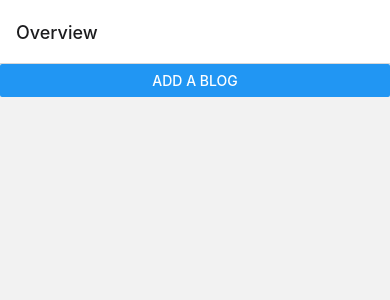
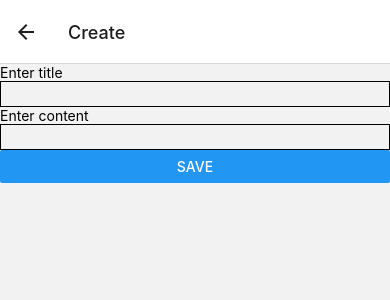
Before and after one commit to aminedammak/RN-blog, a React Native app: screen /Create in a window 390 px wide. Before the commit this address had no page. Shown: the top 300 px of the page. Built offline with nearby package versions, Linux system fonts and the light colour scheme.

Commit message:
Create blog post

```diff
--- a/App.js
+++ b/App.js
@@ -1,11 +1,12 @@
 import * as React from "react";
-import { View, Text } from "react-native";
+import { TouchableOpacity } from "react-native";
 import { NavigationContainer } from "@react-navigation/native";
 import { createNativeStackNavigator } from "@react-navigation/native-stack";
 import { Provider } from "./src/contexts/BlogContext";
 import IndexScreen from "./src/screens/IndexScreen";
 import ShowScreen from "./src/screens/ShowScreen";
-
+import CreateScreen from "./src/screens/CreateScreen";
+import { Feather } from "@expo/vector-icons";
 const Stack = createNativeStackNavigator();
 
 function App() {
@@ -16,12 +17,28 @@ function App() {
           <Stack.Screen
             name="Index"
             component={IndexScreen}
-            options={{ title: "Overview" }}
+            options={({ navigation, route }) => {
+              return {
+                title: "Overview",
+                headerRight: () => (
+                  <TouchableOpacity
+                    onPress={() => navigation.navigate("Create")}
+                  >
+                    <Feather name="plus" size={24} color="black" />
+                  </TouchableOpacity>
+                ),
+              };
+            }}
           />
           <Stack.Screen
             name="Show"
             component={ShowScreen}
             options={{ title: "Show" }}
+          />
+          <Stack.Screen
+            name="Create"
+            component={CreateScreen}
+            options={{ title: "Create" }}
           />
         </Stack.Navigator>
       </NavigationContainer>
--- a/src/contexts/BlogContext.js
+++ b/src/contexts/BlogContext.js
@@ -7,7 +7,8 @@ const blogReducer = (state, action) => {
         ...state,
         {
           id: Math.floor(Math.random() * Math.random() * 999999),
-          title: `Blog post # ${state.length + 1}`,
+          title: action.payload.title,
+          content: action.payload.content,
         },
       ];
     case "delete_blogpost":
@@ -18,10 +19,12 @@ const blogReducer = (state, action) => {
 };
 
 const addBlogPost = (dispatch) => {
-  return () => {
+  return (blogPost, callback) => {
     dispatch({
       type: "add_blogpost",
+      payload: blogPost,
     });
+    callback();
   };
 };
 
--- /dev/null
+++ b/src/screens/CreateScreen.js
@@ -0,0 +1,48 @@
+import React, { useState, useContext } from "react";
+import { StyleSheet, Text, View, TextInput, Button } from "react-native";
+import { Context } from "../contexts/BlogContext";
+
+const CreateScreen = ({ navigation }) => {
+  const { state, addBlogPost } = useContext(Context);
+  const [title, setTitle] = useState("");
+  const [content, setContent] = useState("");
+  return (
+    <View>
+      <Text>Enter title</Text>
+      <TextInput
+        autoCapitalize="none"
+        autoCorrect={false}
+        style={styles.input}
+        value={title}
+        onChangeText={setTitle}
+      />
+      <Text>Enter content</Text>
+      <TextInput
+        autoCapitalize="none"
+        autoCorrect={false}
+        style={styles.input}
+        value={content}
+        onChangeText={setContent}
+      />
+      <Button
+        title="Save"
+        onPress={() => {
+          addBlogPost({ title, content }, () => {
+            navigation.navigate("Index");
+          });
+        }}
+      />
+    </View>
+  );
+};
+
+export default CreateScreen;
+
+const styles = StyleSheet.create({
+  input: {
+    borderColor: "black",
+    borderWidth: 1,
+    fontSize: 20,
+    paddingHorizontal: 5,
+  },
+});
--- a/src/screens/IndexScreen.js
+++ b/src/screens/IndexScreen.js
@@ -11,9 +11,9 @@ import { Context } from "../contexts/BlogContext";
 import { FontAwesome } from "@expo/vector-icons";
 const IndexScreen = ({ navigation }) => {
   const { state, addBlogPost, deleteBlogPost } = useContext(Context);
+
   return (
     <View>
-      <Button title="Add a blog" onPress={addBlogPost} />
       <FlatList
         data={state}
         keyExtractor={(blog) => blog.title}
```
